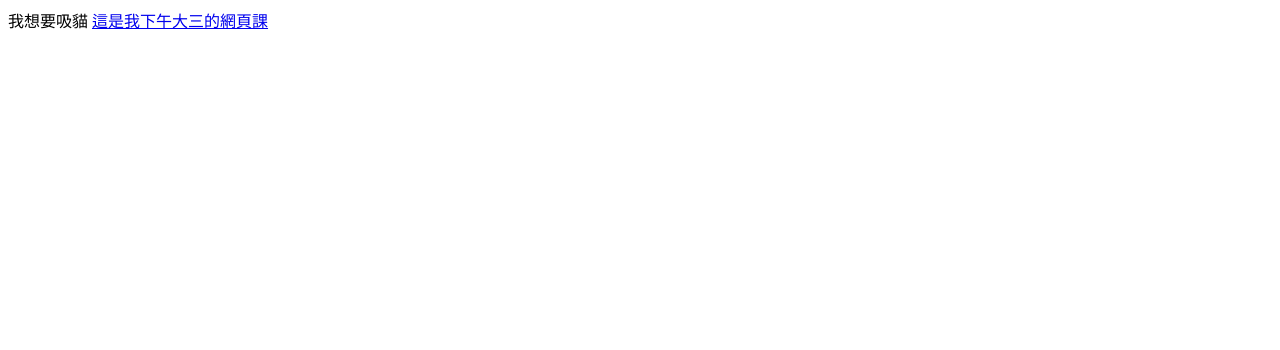
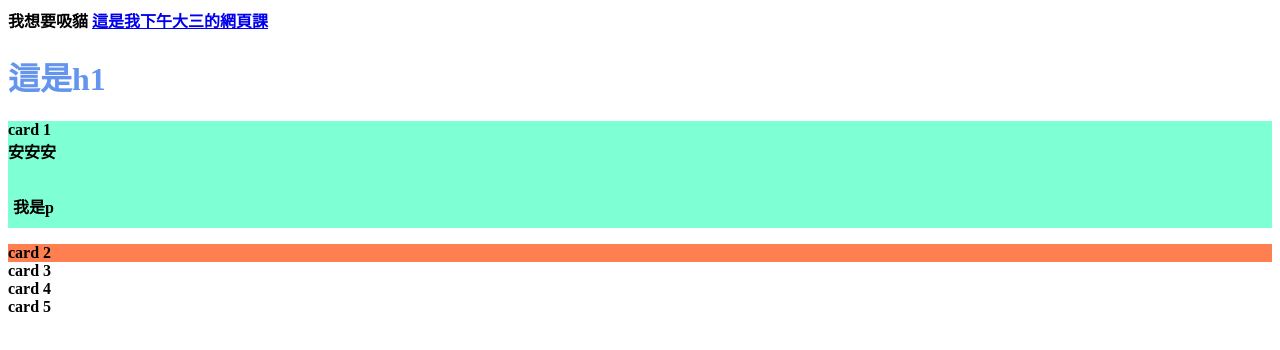
Before and after one commit to mipoof/Day01, a plain HTML site: page index.html in a window 1280 px wide. Drawn offline with Linux system fonts and the light colour scheme.

Commit message:
釐清.=class，#=id。class同時存在時，後面會覆蓋前面。style移至css

```diff
--- a/index.html
+++ b/index.html
@@ -3,9 +3,42 @@
 <head>
     <meta charset="UTF-8">
     <title>DCD NO.1</title>
+    <style>
+        h1 {
+            color: hotpink;
+        }
+
+        body {
+            /*background color: cornflowerblue;*/
+            font-weight: 888;
+        }
+
+        /*for class*/
+        .card {
+            background-color: aquamarine;
+        }
+
+        .card > p {
+            padding: 15px 5px 10px;
+        }
+
+        /*for id*/
+        #ssscard {
+            background-color: coral;
+        }
+    </style>
 </head>
 <body>
 我想要吸貓
 <a href="https://mipoof.github.io/Day01-2/" class="AAA">這是我下午大三的網頁課</a>
+<h1 style="color: cornflowerblue">這是h1</h1>
+<div class="card"> card 1
+    <div>安安安</div>
+    <p>我是p</p>
+</div>
+<div id="ssscard"> card 2</div>
+<div> card 3</div>
+<div> card 4</div>
+<div> card 5</div>
 </body>
 </html>
```
